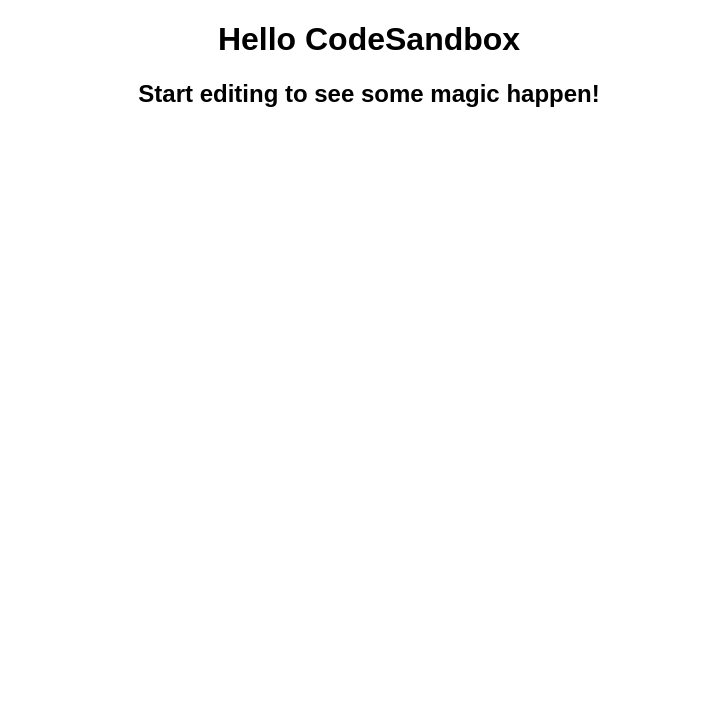
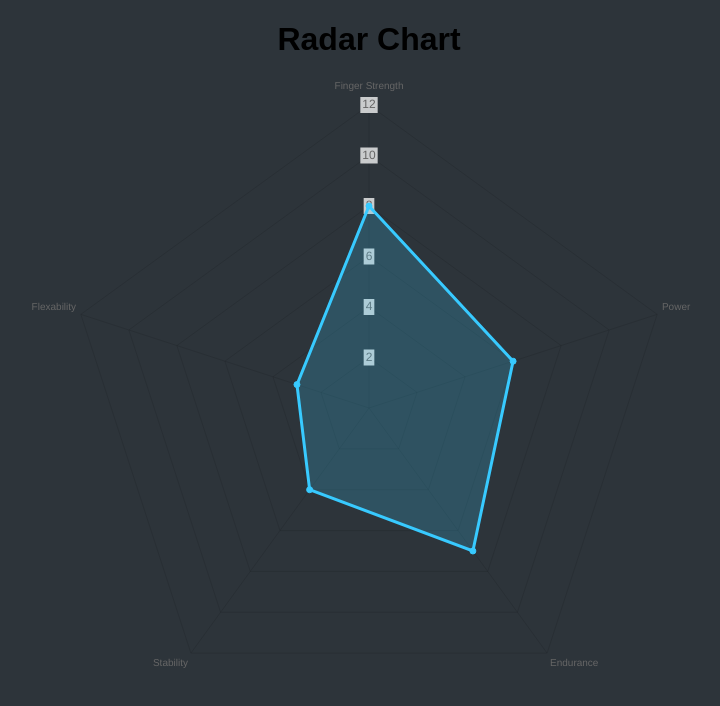
Before and after one commit to MicklesC/React.js-RadarChart, a React (Create React App) app: page / in a window 1280 px wide. Shown: the top 706 px of the page, without its empty margins (271-991 px from the left). Built offline with nearby package versions, Linux system fonts and the light colour scheme.

Commit message:
Build 3.19.20
Continued build of base components.

```diff
--- a/package.json
+++ b/package.json
@@ -1,11 +1,13 @@
 {
-  "name": "reactjs-dynamic-charts",
+  "name": "reactjs-charts",
   "version": "1.0.0",
   "description": "",
   "keywords": [],
   "main": "src/index.js",
   "dependencies": {
+    "chart.js": "2.9.3",
     "react": "16.12.0",
+    "react-chartjs-2": "2.9.0",
     "react-dom": "16.12.0",
     "react-scripts": "3.0.1"
   },
--- a/src/css/styles.css
+++ b/src/css/styles.css
@@ -2,3 +2,7 @@
   font-family: sans-serif;
   text-align: center;
 }
+html,
+body {
+  background-color: #2d343a;
+}
--- a/src/js/App.js
+++ b/src/js/App.js
@@ -1,11 +1,13 @@
 import React from "react";
 import "../css/styles.css";
+
+import { RadarChart } from "./RadarChart";
 
 export default function App() {
   return (
     <div className="App">
-      <h1>Hello CodeSandbox</h1>
-      <h2>Start editing to see some magic happen!</h2>
+      <h1>Radar Chart</h1>
+      <RadarChart />
     </div>
   );
 }
--- /dev/null
+++ b/src/js/ChartConfig.js
@@ -0,0 +1,34 @@
+export const RadarOptions = {
+  scale: {
+    ticks: {
+      min: 0,
+      max: 12,
+      stepSize: 2
+    }
+  },
+  angleLines: {
+    display: false
+  },
+  gridLines: {
+    color: "rgba(255, 255, 255, 1)"
+  },
+  legend: {
+    display: false
+  }
+};
+
+export const RadarData = {
+  labels: ["Finger Strength", "Power", "Endurance", "Stability", "Flexability"],
+  datasets: [
+    {
+      label: "January",
+      backgroundColor: "rgba(56, 202, 255, .2)",
+      borderColor: "rgba(56, 202, 255, 1)",
+      pointBackgroundColor: "rgba(56, 202, 255, 1)",
+      poingBorderColor: "#fff",
+      pointHoverBackgroundColor: "#fff",
+      pointHoverBorderColor: "rgba(56, 202, 255, 1)",
+      data: [8, 6, 7, 4, 3]
+    }
+  ]
+};
--- /dev/null
+++ b/src/js/RadarChart.js
@@ -0,0 +1,21 @@
+import React from "react";
+import { Radar } from "react-chartjs-2";
+import { RadarData, RadarOptions } from "./ChartConfig";
+
+export class RadarChart extends React.Component {
+  constructor(props) {
+    super(props);
+
+    this.chartRef = React.createRef();
+  }
+
+  componentDidMount() {
+    console.log(this.chartRef);
+  }
+
+  render() {
+    return (
+      <Radar ref={this.chartRef} data={RadarData} options={RadarOptions} />
+    );
+  }
+}
```
Also changed, not shown: src/js/LineChart.js (added).
